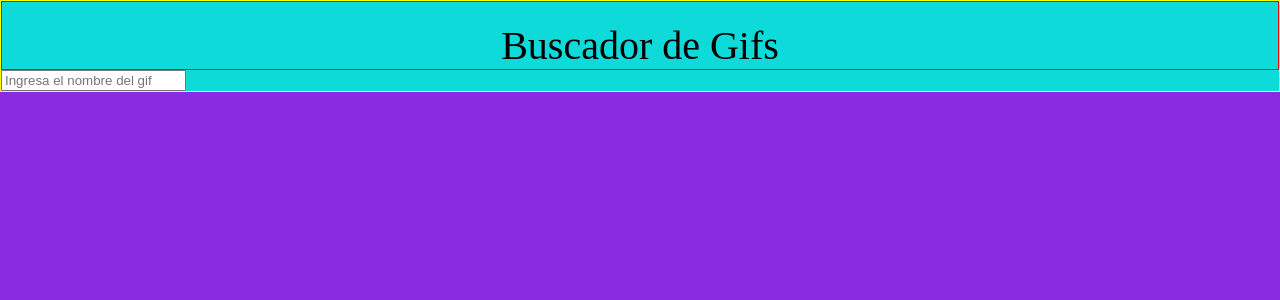
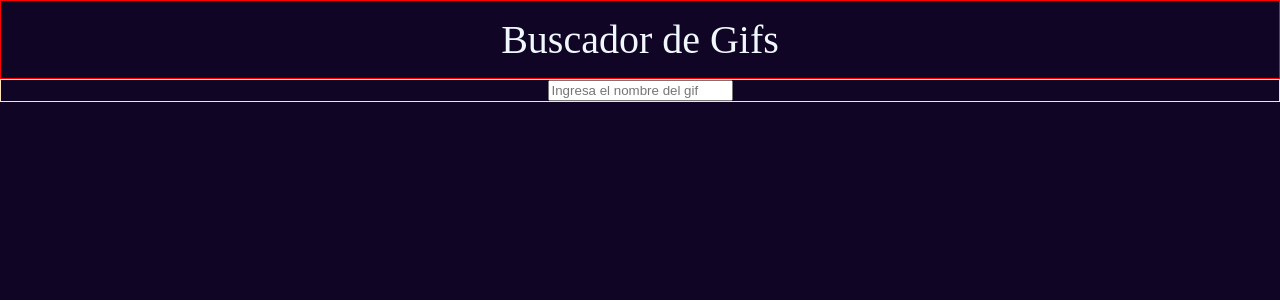
Before and after one commit to ELRODRY/consumir-api-app, a React (Vite) app: page / in a window 1280 px wide. Shown: the top 300 px of the page. Built offline with nearby package versions, Linux system fonts and the light colour scheme.

Commit message:
mejora background mas buscador y header

```diff
--- a/src/App.css
+++ b/src/App.css
@@ -9,13 +9,9 @@ header {
   display: flex;
   justify-content: center;
   font-size: 40px;
-  padding-top: 20px;
-}
-
-#contenedor {
-  border: 1px solid;
-  border-color: rgb(255, 255, 0);
-  background-color: rgb(14, 218, 218);
+  align-items: center;
+  padding: 15px;
+  color: aliceblue;
 }
 
 #gifsContainer {
@@ -23,3 +19,10 @@ header {
   flex-wrap: wrap;
   justify-content: center;
 }
+
+#buscador {
+  border: 1px solid moccasin;
+  display: flex;
+  justify-content: center;
+  align-items: center;
+}
--- a/src/App.jsx
+++ b/src/App.jsx
@@ -42,7 +42,10 @@ function App() {
   return (
     <>
       <div id="contenedor">
-        <header>Buscador de Gifs</header>
+        <header id="titulo">Buscador de Gifs</header>
+      </div>
+
+      <div id="buscador" >
         <form onSubmit={(event) => handleSubmit(event)}> {/* form por defecto al apretar enter envia la informacion*/}
           <input         // primera implementación en el codigo luego lo pusimos en un form para poder enviar la información
             type='text'
@@ -51,10 +54,9 @@ function App() {
             onChange={(event) => handleChange(event.target.value)} // maneja la entrada en el imput
           />
         </form>
+      </div>
+      <div id="gifsContainer">
 
-      </div>
-
-      <div id="gifsContainer">
         {gifValue.map((element) => <GifsCard data={element} key={element.id} />)}
 
       </div>
--- a/src/index.css
+++ b/src/index.css
@@ -1,4 +1,4 @@
 body {
-  border: 1 px solid brown;
-  background-color: blueviolet;
+  background-color: rgb(16, 5, 36);
+  padding-bottom: 20px;
 }
```
